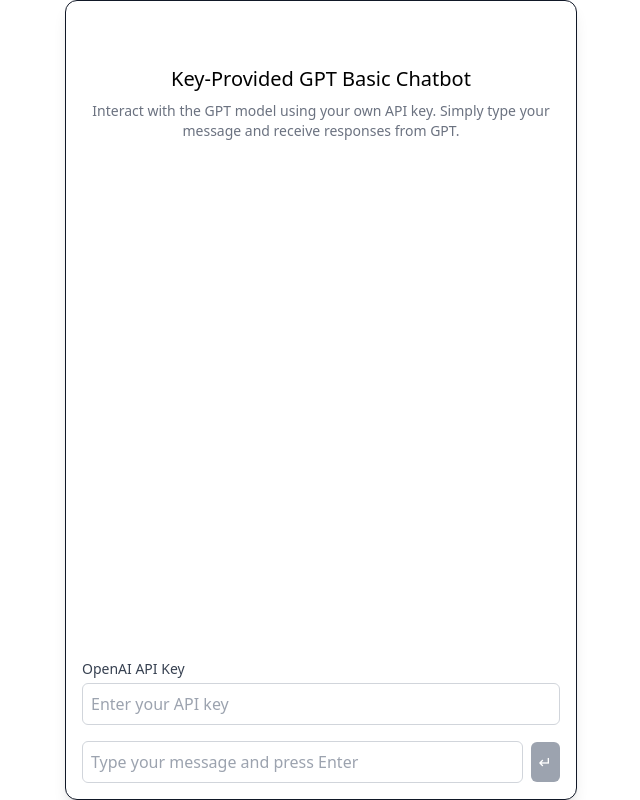
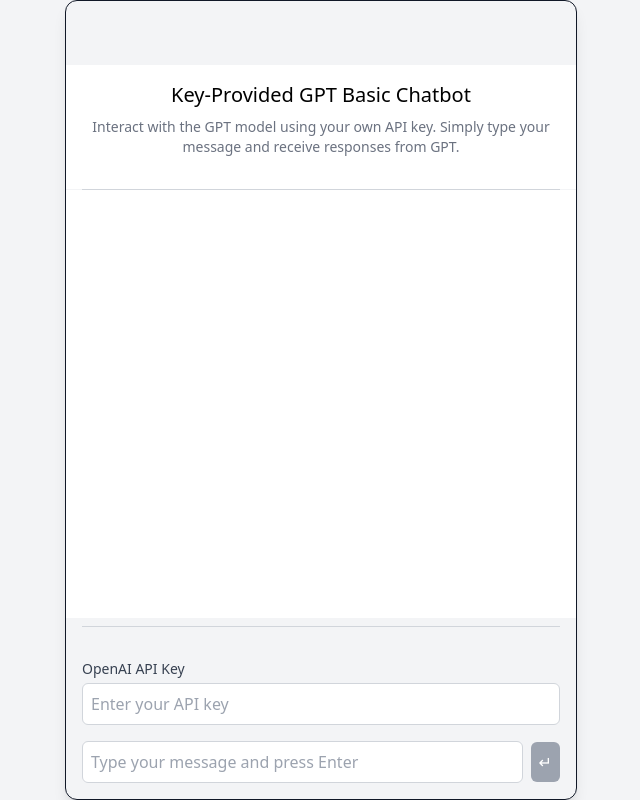
Before and after one commit to seoulcity/KOPIS_yesshow, a SvelteKit app: page / in a window 1280 px wide. Shown: the whole page, without its empty margins (319-959 px from the left). Built offline with nearby package versions, Linux system fonts and the light colour scheme.

Commit message:
Add style the app to be a better interface-equipped

```diff
--- a/src/routes/+page.svelte
+++ b/src/routes/+page.svelte
@@ -46,12 +46,11 @@
         comments = [...comments, comment];
         errorMessage = '';
 
-        await pause(200 * (1 + Math.random()));
         comments = [...comments, typing];
 
         const reply = await getGPTResponse(comment.text);
 
-        comments = [...comments.filter(comment => comment !== typing)];
+        comments = comments.filter(comment => comment !== typing);
 
         if (reply.error) {
             errorMessage = reply.error;
@@ -82,15 +81,18 @@
     }
 </script>
 
-<div class="grid place-items-center h-screen">
-    <div class="flex flex-col w-full h-full max-w-md md:max-w-lg bg-white border border-gray-900 rounded-xl shadow-lg overflow-hidden">
+<div class="grid place-items-center h-screen bg-gray-100">
+    <div class="flex flex-col w-full h-full max-w-md md:max-w-lg border border-gray-900 rounded-xl shadow-lg overflow-hidden">
         <div class="flex flex-col h-full pt-16 pb-4 box-border overflow-hidden">
-            <header class="flex flex-col items-center justify-center">
+            <header class="flex flex-col items-center justify-center bg-white pt-4 pb-8">
                 <h1 class="flex-1 text-center text-xl">Key-Provided GPT Basic Chatbot</h1>
                 <p class="text-gray-500 mt-2 text-center text-sm px-4">Interact with the GPT model using your own API key. Simply type your message and receive responses from GPT.</p>
             </header>
 
-            <div class="flex-1 overflow-y-auto px-4 py-2 space-y-2" bind:this={div}>
+            <!-- Header Divider -->
+            <div class="border-t border-gray-300 mx-4"></div>
+
+            <div class="flex-1 overflow-y-auto px-4 py-2 space-y-2 bg-white" bind:this={div}>
                 {#if errorMessage}
                     <div class="bg-red-100 border border-red-400 text-red-700 px-4 py-3 rounded relative" role="alert">
                         <strong class="font-bold">Error:</strong>
@@ -103,14 +105,17 @@
                     </article>
                 {/each}
             </div>
+
+            <!-- Divider -->
+            <div class="border-t border-gray-300 my-2 mx-4"></div>
         </div>
 
-        <div class="px-4 py-2">
+        <div class="px-4 py-2 bg-gray-100">
             <label for="api-key" class="block text-sm font-medium text-gray-700">OpenAI API Key</label>
             <input id="api-key" type="password" bind:value={apiKey} class="mt-1 p-2 border border-gray-300 rounded-md focus:outline-none focus:ring-2 focus:ring-blue-600 w-full" placeholder="Enter your API key" />
         </div>
 
-        <div class="flex items-center mt-2 mb-4 mx-4">
+        <div class="flex items-center mt-2 mb-4 mx-4 bg-gray-100">
             <input
                 class="flex-1 p-2 border border-gray-300 rounded-md focus:outline-none focus:ring-2 focus:ring-blue-600"
                 bind:value={message}
```
